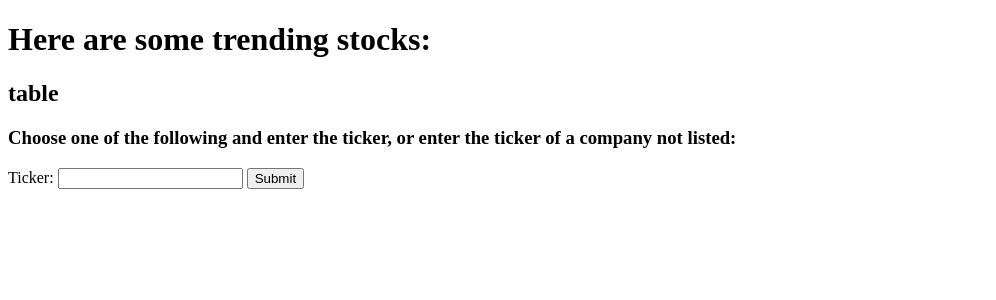
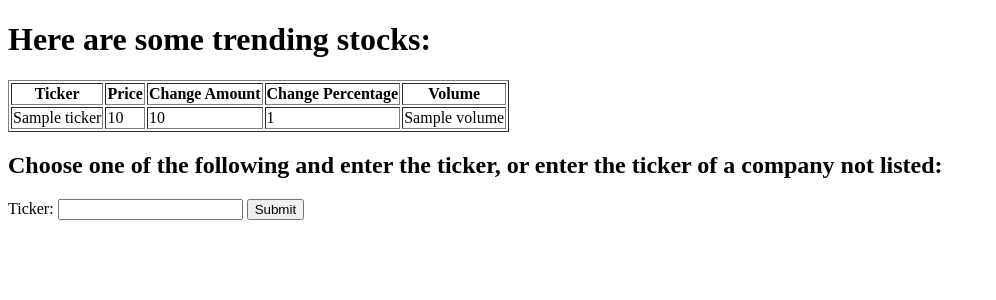
Before and after one commit to noah-austad/spartahack9, a Flask app: template templates/trending.html in a window 1280 px wide. Shown: the top 300 px of the page, without its empty margins (0-996 px from the left). Run offline with Flask 3, Linux system fonts and the light colour scheme; the template is opened without the code that fills it: most values are stand-ins (such as "Sample title", 1, 10 or a date in 2020).

Commit message:
Update trending.html

```diff
--- a/Spartahack 9/templates/trending.html
+++ b/Spartahack 9/templates/trending.html
@@ -8,8 +8,29 @@
 <body>
 
     <h1>Here are some trending stocks:</h1>
-    <h2>table</h2>
-    <h3>Choose one of the following and enter the ticker, or enter the ticker of a company not listed:</h3>
+    <table border="1">
+        <thead>
+            <tr>
+                <th>Ticker</th>
+                <th>Price</th>
+                <th>Change Amount</th>
+                <th>Change Percentage</th>
+                <th>Volume</th>
+            </tr>
+        </thead>
+        <tbody>
+            {% for item in table %}
+                <tr>
+                    <td>{{ item.ticker }}</td>
+                    <td>{{ item.price }}</td>
+                    <td>{{ item.change_amount }}</td>
+                    <td>{{ item.change_percentage }}</td>
+                    <td>{{ item.volume }}</td>
+                </tr>
+            {% endfor %}
+        </tbody>
+    </table>
+    <h2>Choose one of the following and enter the ticker, or enter the ticker of a company not listed:</h2>
     <form action="/strategies" method="post">
         <label for="user_input">Ticker:</label>
         <input type="text" id="user_input" name="user_input" required>
```
